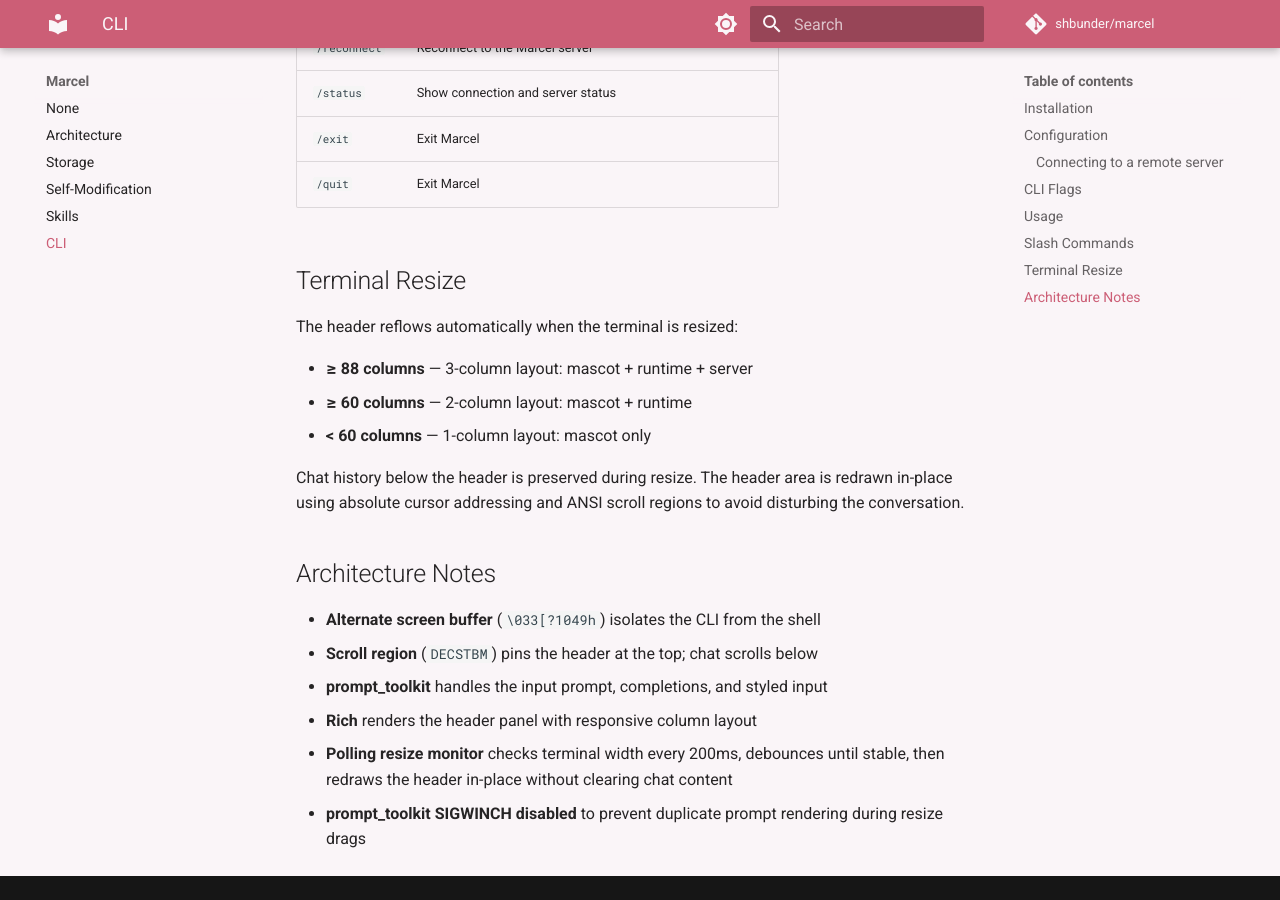
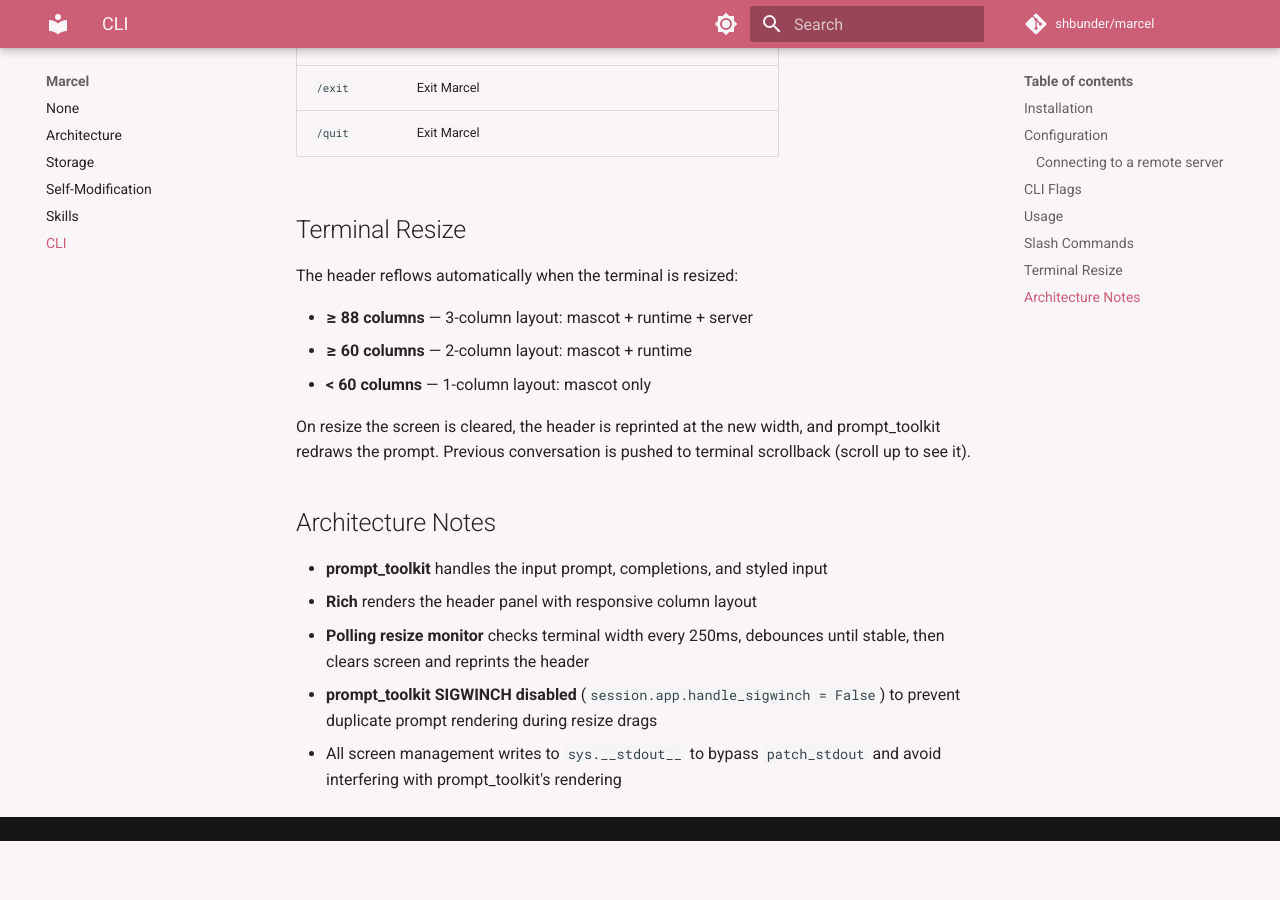
Before and after one commit to shbunder/marcel, an MkDocs documentation site: the page built from docs/cli.md, in a window 1280 px wide and 900 px high, scrolled down 2774 px. Built offline with MkDocs 1.6.1 and Material for MkDocs 9.7.7, drawn with Linux system fonts in a browser that asks for light colours; comment, search, counter and statistics services are not loaded; after the commit the page ends 3615 px from its top, so only the background shows below that; some of the changed text lies outside the part shown.

Commit message:
🔧 [ISSUE-009] fix(cli): drop alt screen + scroll regions, use pure scrolling REPL
Alt screen buffer and ANSI scroll regions fundamentally conflict with
prompt_toolkit's rendering model — DECSTBM resets cursor to (1,1),
patch_stdout can't coordinate output within scroll regions, and alt
screen has no scrollback. Replaced with a simple approach that works
WITH prompt_toolkit instead of fighting it:

- Clear screen + scrollback on startup for clean view
- On resize: clear visible screen, reprint header at new width
- Previous content pushed to terminal scrollback (scroll up)
- All screen writes via sys.__stdout__ (bypass patch_stdout)
- handle_sigwinch=False prevents duplicate ❯ during drag
- Debounce at 250ms collapses drag into single redraw

Co-Authored-By: Claude Opus 4.6 <noreply@anthropic.com>

```diff
--- a/docs/cli.md
+++ b/docs/cli.md
@@ -2,7 +2,7 @@
 
 The Marcel CLI is a prompt_toolkit-based terminal interface for chatting with the Marcel agent. It connects to the `marcel-core` backend over WebSocket and streams responses in real time.
 
-The CLI runs in the terminal's **alternate screen buffer** (like vim or htop), giving it a clean, isolated screen. A fixed header at the top displays connection status and runtime info, while the chat area below scrolls independently. When the terminal is resized, the header reflows its responsive layout without disturbing chat history.
+The CLI is a scrolling REPL with a responsive header. On startup the screen is cleared for a clean view. When the terminal is resized the header reflows its layout automatically. Chat history is pushed to terminal scrollback during resize (scroll up to see it).
 
 ## Installation
 
@@ -83,7 +83,7 @@ The interface shows:
 - **Chat area** — scrolling conversation history below the header. User messages are prefixed with `❯`, assistant responses with `●`.
 - **Input prompt** — type your message and press `Enter` to send.
 
-On exit (`/exit`, `/quit`, `Ctrl+C`, or `Ctrl+D`), the alternate screen is closed and the original terminal is restored.
+On exit (`/exit`, `/quit`, `Ctrl+C`, or `Ctrl+D`), Marcel disconnects and returns to the shell.
 
 ## Slash Commands
 
@@ -111,13 +111,12 @@ The header reflows automatically when the terminal is resized:
 - **≥ 60 columns** — 2-column layout: mascot + runtime
 - **< 60 columns** — 1-column layout: mascot only
 
-Chat history below the header is preserved during resize. The header area is redrawn in-place using absolute cursor addressing and ANSI scroll regions to avoid disturbing the conversation.
+On resize the screen is cleared, the header is reprinted at the new width, and prompt_toolkit redraws the prompt. Previous conversation is pushed to terminal scrollback (scroll up to see it).
 
 ## Architecture Notes
 
-- **Alternate screen buffer** (`\033[?1049h`) isolates the CLI from the shell
-- **Scroll region** (`DECSTBM`) pins the header at the top; chat scrolls below
 - **prompt_toolkit** handles the input prompt, completions, and styled input
 - **Rich** renders the header panel with responsive column layout
-- **Polling resize monitor** checks terminal width every 200ms, debounces until stable, then redraws the header in-place without clearing chat content
-- **prompt_toolkit SIGWINCH disabled** to prevent duplicate prompt rendering during resize drags
+- **Polling resize monitor** checks terminal width every 250ms, debounces until stable, then clears screen and reprints the header
+- **prompt_toolkit SIGWINCH disabled** (`session.app.handle_sigwinch = False`) to prevent duplicate prompt rendering during resize drags
+- All screen management writes to `sys.__stdout__` to bypass `patch_stdout` and avoid interfering with prompt_toolkit's rendering
```
Also changed, not shown: project/issues/wip/ISSUE-009-fixed-header-live-resize.md (+26 -13 lines), 1 other file.
